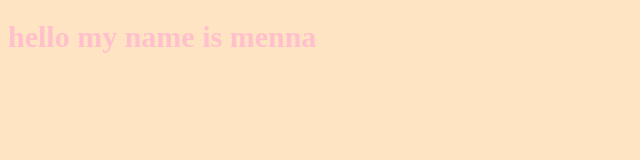
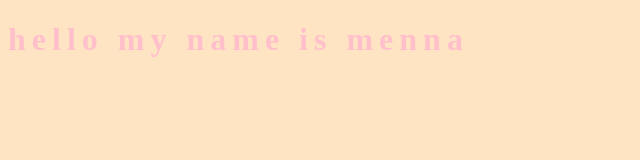
Before and after one commit to MennaMahmoud18/myproject, a plain HTML site: page index.html in a window 1280 px wide. Shown: the whole page, without its empty margins (0-640 px from the left). Drawn offline with Linux system fonts and the light colour scheme.

Commit message:
edit space

```diff
--- a/style.css
+++ b/style.css
@@ -4,5 +4,5 @@ body{
 
 h1{
   color: pink;
-  font-size: 30px;
+  letter-spacing: 6px;
 }
```
